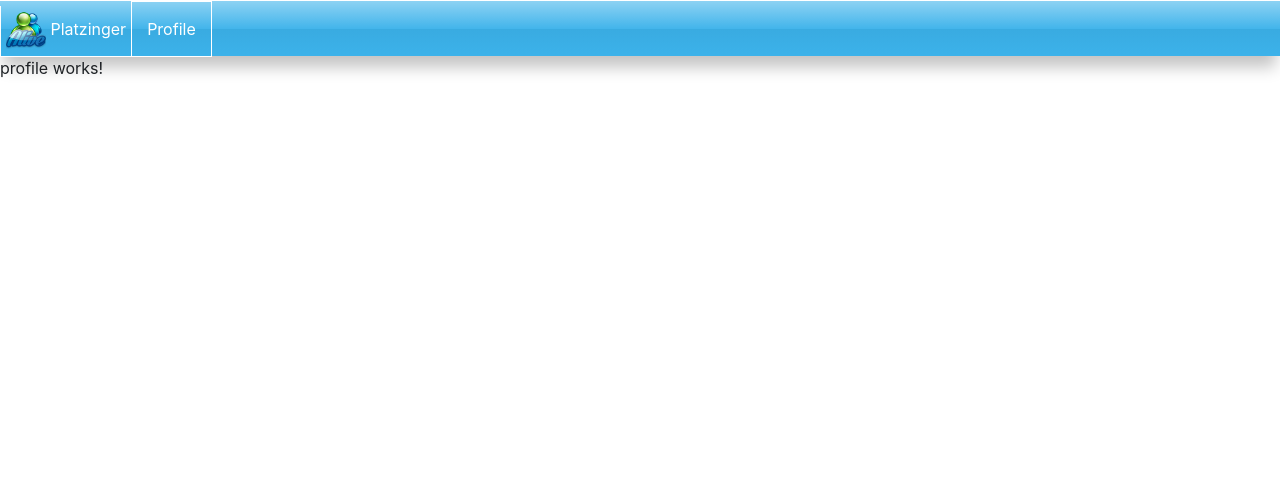
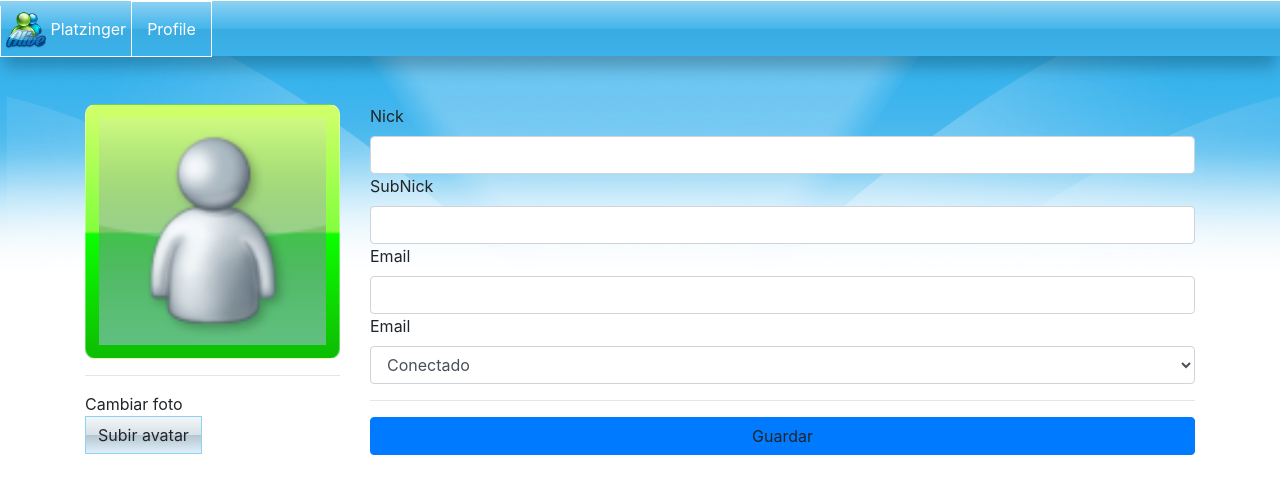
Before and after one commit to arnold025/messenger, an Angular app: page /profile in a window 1280 px wide. Shown: the top 494 px of the page. Built offline with nearby package versions, Linux system fonts and the light colour scheme.

Commit message:
Aplico estilos en el componente profile

```diff
--- a/src/app/components/login/login.component.html
+++ b/src/app/components/login/login.component.html
@@ -12,16 +12,16 @@
         <div class='text-center'>
           <h3>Iniciar Sesión</h3>
         </div>
-        <p *ngIf="operationType=='register'" >¿Ya tienes cuenta? Has <a (click)="operationType='login'">login</a></p>
-        <p *ngIf="operationType=='login'" >¿No tienes cuenta? <a (click)="operationType='register'">Registrate</a></p>
+        <p *ngIf="operationType==='register'" >¿Ya tienes cuenta? Has <a (click)="operationType='login'">login</a></p>
+        <p *ngIf="operationType==='login'" >¿No tienes cuenta? <a (click)="operationType='register'">Registrate</a></p>
         <div class="borderedContainer">
           <input class="form-control mb-3" type="email" placeholder="Ingrese Email">
           <input class="form-control mb-3" type="password" placeholder="Ingrese contraseña">
-          <input *ngIf="operationType=='register'" class="form-control mb-3" type="text" placeholder="Ingrese nick">
+          <input *ngIf="operationType==='register'" class="form-control mb-3" type="text" placeholder="Ingrese nick">
         </div>
         <div class="text-center mt-3">
-          <a *ngIf="operationType=='login'" class="btn btn-primary">Iniciar sesión</a>
-          <a *ngIf="operationType=='register'" class="btn btn-primary">Registrarme</a>
+          <a *ngIf="operationType==='login'" class="btn btn-primary">Iniciar sesión</a>
+          <a *ngIf="operationType==='register'" class="btn btn-primary">Registrarme</a>
         </div>
       </div>
     </div>
--- a/src/app/components/profile/profile.component.html
+++ b/src/app/components/profile/profile.component.html
@@ -1,3 +1,42 @@
-<p>
-  profile works!
-</p>
+<div id="profileContainer">
+  <div class="container pt-5">
+    <div class="row">
+      <div class="col-md-3">
+        <div class="avatarFrameOnline">
+          <img src="assets/img/generic_avatar.png" class="avatarImage img-fluid" alt="">
+        </div>
+        <hr>
+        <div>
+          <span>Cambiar foto</span><br>
+            <label for="file-upload" class="custom-file-upload">
+              <input type="file" id="file-upload">Subir avatar
+            </label>
+        </div>
+      </div>
+      <div class="col-md-9">
+          <div>
+            <label for=""> Nick</label>
+            <input type="text" class="form-control">
+          </div>
+          <div>
+            <label for="">SubNick</label>
+            <input type="text" class="form-control">
+          </div>
+          <div>
+            <label for="">Email</label>
+            <input type="text" class="form-control">
+          </div>
+          <div>
+            <label for="">Email</label>
+            <select class="form-control">
+              <option value="online">Conectado</option>
+              <option value="away">Ausente</option>
+              <option value="busy">Ocupado</option>
+              <option value="appear_offline">Desconectado</option>
+            </select>
+          </div><hr>
+          <a class="btn btn-primary btn-block">Guardar</a>
+      </div>
+    </div>
+  </div>
+</div>
--- a/src/app/components/profile/profile.component.scss
+++ b/src/app/components/profile/profile.component.scss
@@ -0,0 +1,5 @@
+#profileContainer{
+  background-image: url('/assets/img/msnbg.jpg');
+  background-size: 100%;
+  background-repeat: no-repeat;
+}
--- a/src/styles.scss
+++ b/src/styles.scss
@@ -35,3 +35,18 @@
 .generalContent{
   margin-top: 56px;
 }
+input[type='file']{
+  display:none;
+}
+
+.custom-file-upload {
+  background: #f2f6f8;
+  background: -moz-linear-gradient(top, #f2f6f8 0%, #d8e1e7 50%, #b5c6d0 51%, #e0eff9 100%);
+  background: -webkit-linear-gradient(top, #f2f6f8 0%, #d8e1e7 50%, #b5c6d0 51%, #e0eff9 100%);
+  background: linear-gradient(to bottom, #f2f6f8 0%, #d8e1e7 50%, #b5c6d0 51%, #e0eff9 100%);
+  filter: progid:DXImageTransform.Microsoft.gradient(startColorstr='#f2f6f8', endColorstr='#e0eff9', GradientType=0);
+  display: inline-block;
+  padding: 6px 12px;
+  cursor: pointer;
+  border: 1px solid #8dd2f3;
+}
```
